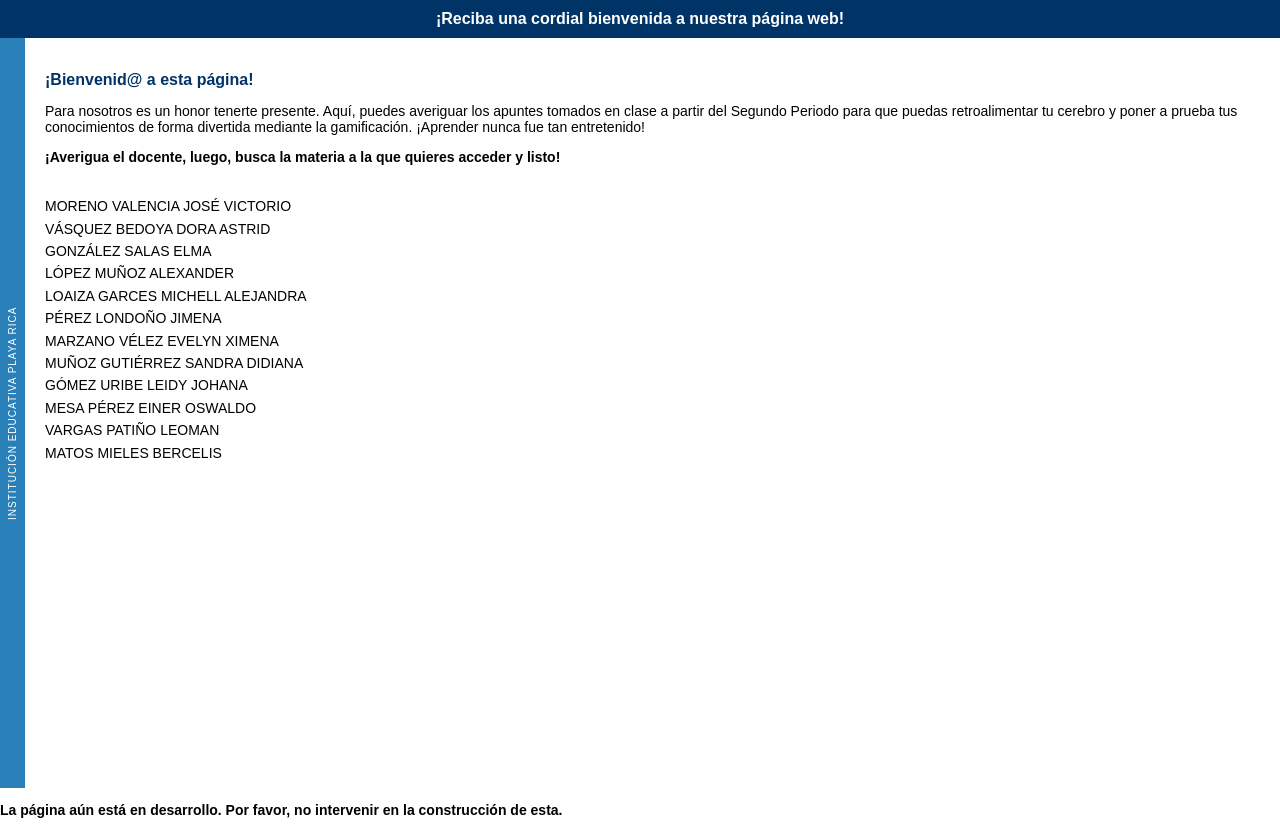
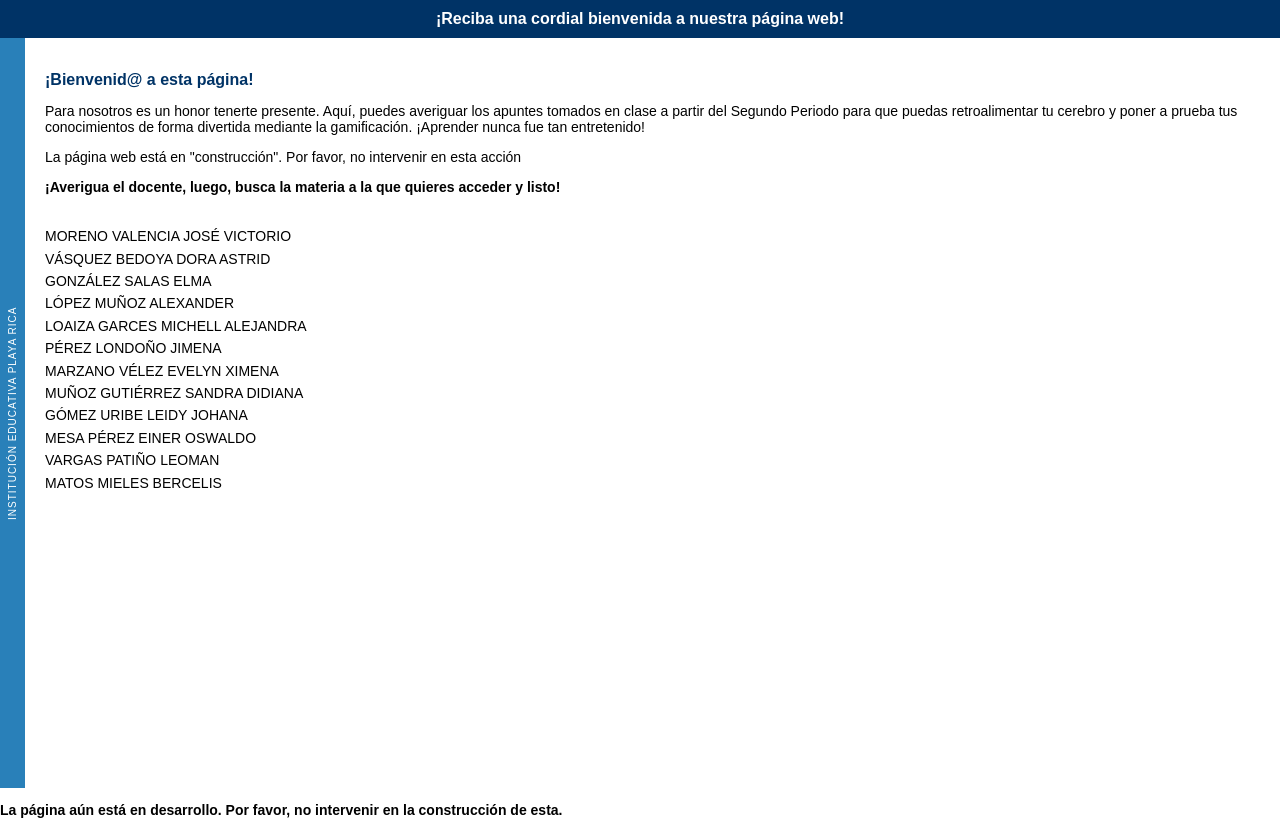
Before and after one commit to sammuel25/l-s_m-quinas, a plain HTML site: page index.html in a window 1280 px wide. Drawn offline with Linux system fonts and the light colour scheme.

Commit message:
Update index.html

```diff
--- a/index.html
+++ b/index.html
@@ -75,6 +75,9 @@
         para que puedas retroalimentar tu cerebro y poner a prueba tus conocimientos de forma divertida mediante la gamificación.
         ¡Aprender nunca fue tan entretenido!
       </p>
+      <p>
+        La página web está en "construcción". Por favor, no intervenir en esta acción
+      </p>
       <p><strong>¡Averigua el docente, luego, busca la materia a la que quieres acceder y listo!</strong></p>
 
       <div class="student-list">
```
